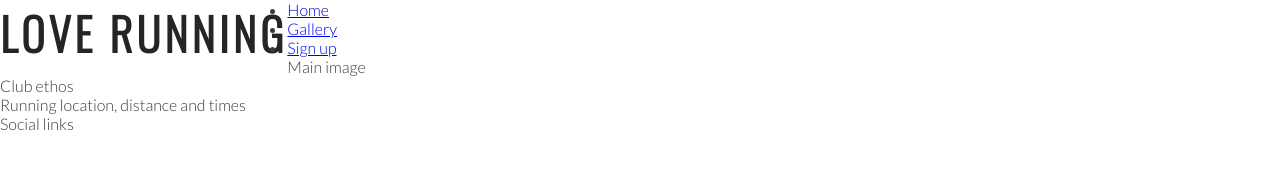
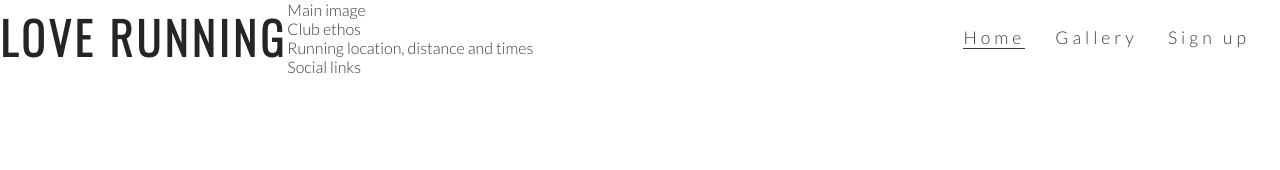
Before and after one commit to RHoganD/love-running, a plain HTML site: page index.html in a window 1280 px wide. Drawn offline with nearby package versions, Linux system fonts and the light colour scheme.

Commit message:
Stye navigation links

```diff
--- a/assets/css/style.css
+++ b/assets/css/style.css
@@ -23,3 +23,34 @@ h1, h2 {
 float: left;
 font-size: 280%;
 }
+
+/* navigation links */
+
+#menu {
+float: right;
+font-size: 110%;
+letter-spacing: 4px;
+}
+
+#menu, #logo {
+line-height: 75px;
+}
+
+#menu li {
+float: left;
+list-style-type: none;
+margin-right: 30px;
+}
+
+#menu a {
+text-decoration: none;
+color: inherit;
+}
+
+#menu a:hover {
+border-bottom: 1px solid #3a3a3a;
+}
+
+.active {
+border-bottom: 1px solid #3a3a3a;
+}
--- a/index.html
+++ b/index.html
@@ -17,9 +17,9 @@
             <h1 id="logo" >Love Running</h1>
         </a>
         <nav>
-            <ul>
+            <ul id="menu">
                 <li>
-                    <a href="index.html">Home</a>
+                    <a href="index.html" class="active">Home</a>
                 </li>
                 <li>
                     <a href="#">Gallery</a>
```
